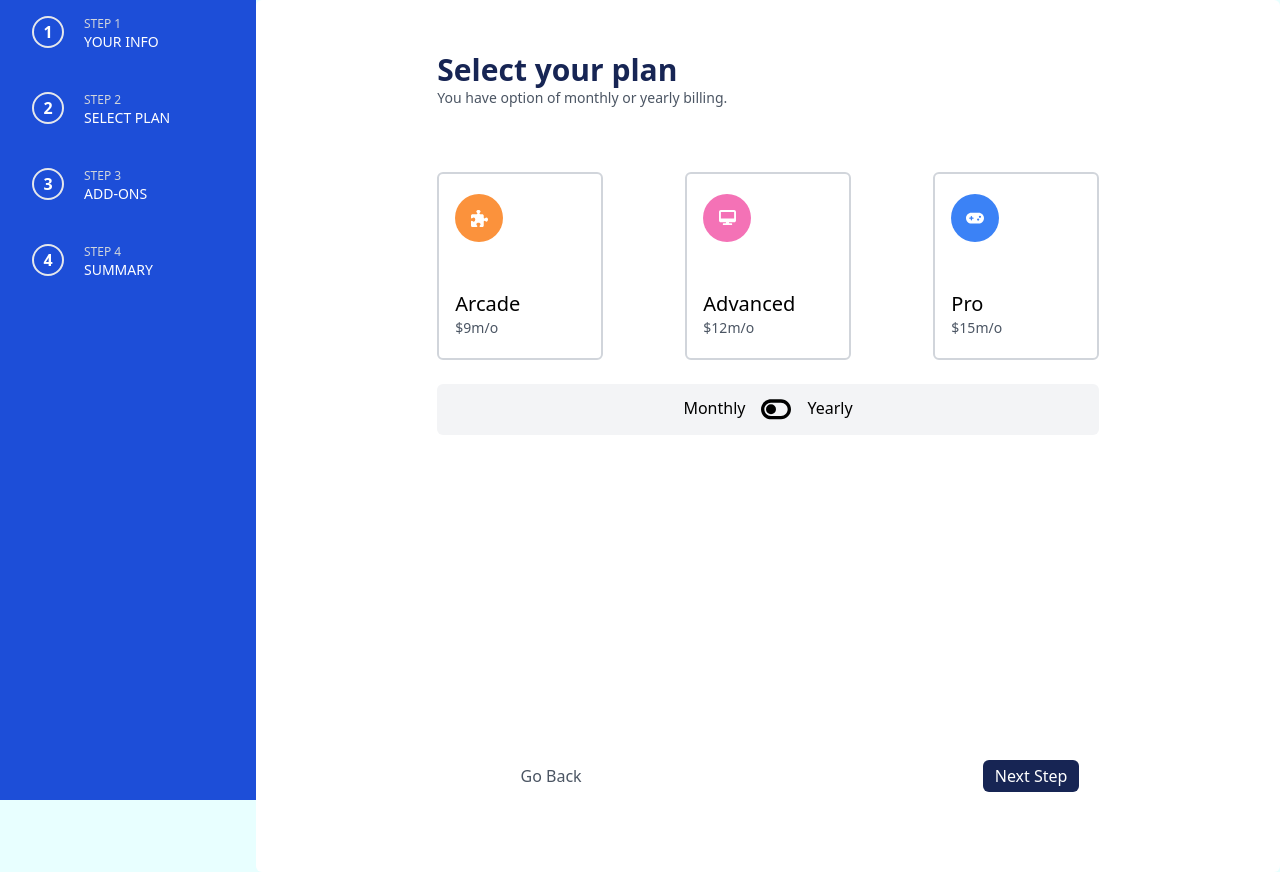
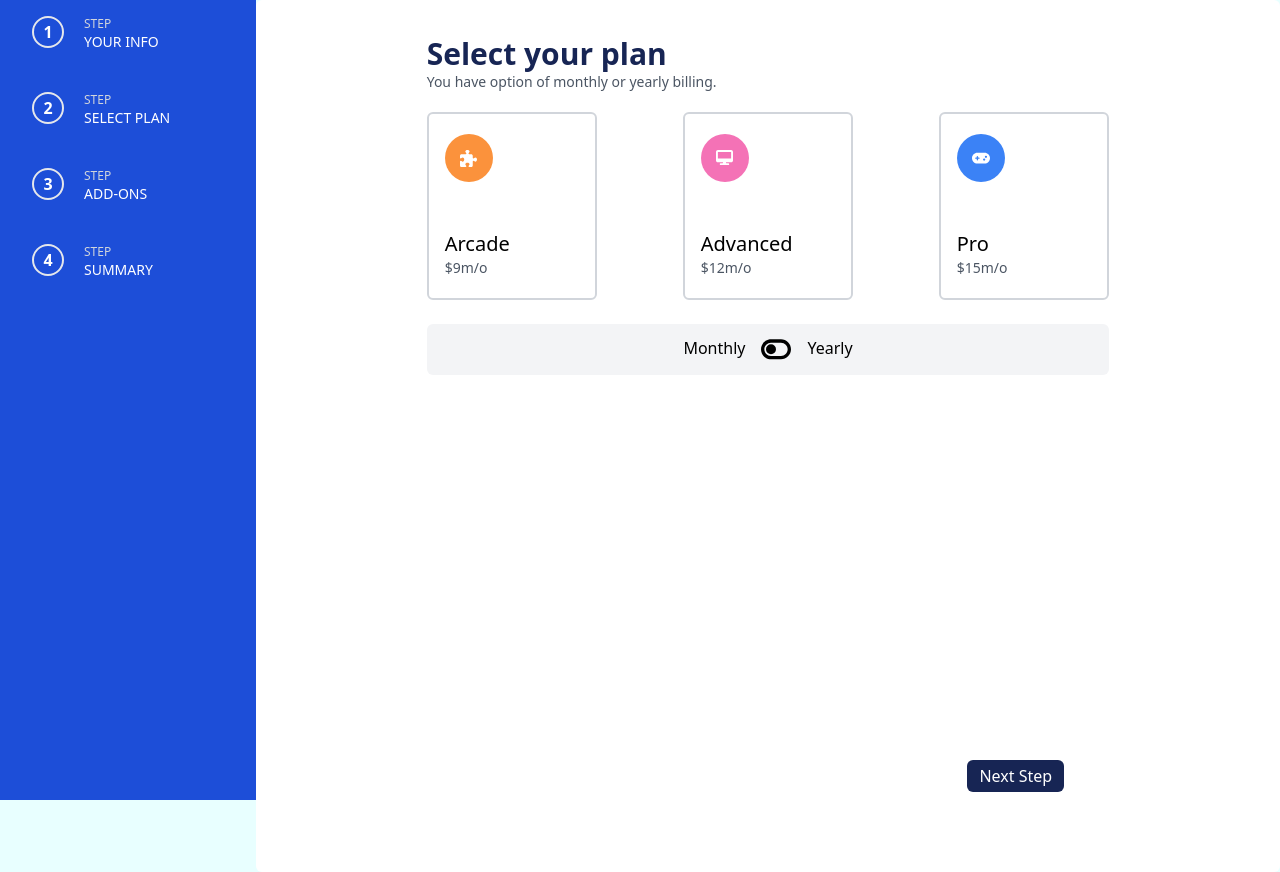
Before and after one commit to yashgupta2000/stepper-assignment, a React (Create React App) app: page /select-plan in a window 1280 px wide. Built offline with nearby package versions, Linux system fonts and the light colour scheme.

Commit message:
side bar & footer navigation

```diff
--- a/src/components/AddOns.js
+++ b/src/components/AddOns.js
@@ -31,7 +31,7 @@ export default function AddOns() {
 
     useEffect(() => {
         const selectedIds = reduxSelectedAddOns.map((item) => item.id);
-        console.log('selected IDS', selectedIds);
+        // console.log('selected IDS', selectedIds);
         // dispatchAddOns(selectAddOns(selectedIds));
         if (reduxSelectedAddOns.length > 0) {
             setSelectCard(selectedIds);
--- a/src/components/Footer.js
+++ b/src/components/Footer.js
@@ -1,49 +1,71 @@
 import React from 'react';
 import { useNavigate } from 'react-router-dom';
 import { checkValidate } from '../utils/validate';
-import { useSelector } from 'react-redux';
+import { useDispatch, useSelector } from 'react-redux';
+import { formDetails } from '../utils/userDestilsSlice';
+import { setFormIndex } from '../utils/formsSlice';
 
-export default function Footer({ formIndex, name, email, phone, setError }) {
+export default function Footer({ name, email, phone, setError }) {
     const navigate = useNavigate();
+    const dispatch = useDispatch();
+
 
 
     const selectedPlan = useSelector((store) => store.selectPlan.plan);
-    const selectedBilling = useSelector((store) => store.selectPlan.billing);
+    // const selectedBilling = useSelector((store) => store.selectPlan.billing);
     const selectedAddOns = useSelector((store) => store.addOns.addOns);
-    // console.log(`check` + selectedAddOns);
+    const formIndex = useSelector((store) => store.form.formIndex);
+    console.log(`formIndex` + formIndex);
 
     const handleNextStep = () => {
 
         if (formIndex === 1) {
             const error = checkValidate(name.current.value, email.current.value, phone.current.value);
-            console.log(error);
+            // console.log(error);
             if (error) {
                 setError(error)
             }
             else {
+                const userData = { name: name.current.value, email: email.current.value, phone: phone.current.value };
+                dispatch(formDetails({ userData }));
+                dispatch(setFormIndex(2));
+
                 navigate('/select-plan');
             }
         } else if (formIndex === 2) {
             if (selectedPlan == null) {
                 alert('Select at leat 1 plan!')
             }
-            else (
+            else {
+                dispatch(setFormIndex(3));
                 navigate('/add-ons')
-            )
+            }
 
         } else if (formIndex === 3) {
             if (selectedAddOns.length == 0) {
                 alert('Select at least 1 add on')
             }
             else {
+                dispatch(setFormIndex(4));
                 navigate('/summary');
             }
 
         }
     };
     const handleGoBack = () => {
-        navigate(-1);
+
+        if (formIndex === 2) {
+            dispatch(setFormIndex(1));
+            navigate('/');
+        } else if (formIndex === 3) {
+            dispatch(setFormIndex(2));
+            navigate('/select-plan');
+        } else if (formIndex === 4) {
+            dispatch(setFormIndex(3));
+            navigate('/add-ons');
+        }
     };
+
     return (
         <div className="flex justify-around  bg-white py-2  w-full fixed bottom-0  md:w-full lg:w-3/4 right-0 ">
             <button onClick={handleGoBack} className="text-gray-600">{formIndex === 1 ? null : 'Go Back'}</button>
--- a/src/components/SelectPlan.js
+++ b/src/components/SelectPlan.js
@@ -62,11 +62,11 @@ export default function SelectPlan() {
     const selectedBilling = useSelector((store) => store.selectPlan.billing);
     return (
         <div className='flex flex-col h-screen'>
-            <div className='flex-grow overflow-y-auto p-4'>
+            <div className='flex-grow overflow-y-auto '>
                 <Heading text="Select your plan" />
                 <SubHeading text="You have option of monthly or yearly billing." />
 
-                <div className='  flex justify-between m-auto mt-16 gap-4 flex-wrap w-full md:w-2/3 lg:w-2/3 px-4 lg:px-0'>
+                <div className='  flex justify-between m-auto mt-5 gap-4 flex-wrap w-full md:w-2/3 lg:w-2/3 px-4 lg:px-0'>
 
                     {
                         Datas?.map((item) => (
@@ -91,7 +91,7 @@ export default function SelectPlan() {
                         ))
                     }
                 </div>
-                <div className='flex w-2/3 justify-center gap-4 m-auto rounded-md p-3 bg-gray-100   mt-6'>
+                <div className='flex w-2/3 justify-center gap-4 m-auto rounded-md p-3 bg-gray-100 mb-6   mt-6'>
                     <p className='font-medium'>Monthly</p>
                     {selectedBilling === 'Monthly' ?
                         <svg onClick={toggleBilling} xmlns="http://www.w3.org/2000/svg" width={30} viewBox="0 0 576 512"><path d="M384 128c70.7 0 128 57.3 128 128s-57.3 128-128 128l-192 0c-70.7 0-128-57.3-128-128s57.3-128 128-128l192 0zM576 256c0-106-86-192-192-192L192 64C86 64 0 150 0 256S86 448 192 448l192 0c106 0 192-86 192-192zM192 352a96 96 0 1 0 0-192 96 96 0 1 0 0 192z" /></svg>
--- a/src/components/Sidebar.js
+++ b/src/components/Sidebar.js
@@ -1,63 +1,79 @@
 import React from 'react'
-import { Link } from 'react-router-dom'
+import { useDispatch, useSelector } from 'react-redux';
+import { Link, useNavigate } from 'react-router-dom'
+import { setFormIndex } from '../utils/formsSlice';
 
 export default function Sidebar() {
+
+    const navigate = useNavigate();
+    const dispatch = useDispatch();
+
+    const userDetails = useSelector((store) => store.details.userDetails);
+    const selectedPlan = useSelector((store) => store.selectPlan.plan);
+    const selectedAddOns = useSelector((store) => store.addOns.addOns);
+    const reduxFormIndex = useSelector((store) => store.form.formIndex);
+
+
+
+    // const handleNavigation = (formIndex) => {
+    //     if (formIndex === 1) {
+    //         navigate('/');
+    //     } else if (formIndex === 2) {
+    //         if (!userDetails.name || !userDetails.email || !userDetails.phone) {
+    //             alert('Please fill in your details to proceed!');
+    //         } else {
+    //             navigate('/select-plan');
+    //         }
+    //     } else if (formIndex === 3) {
+    //         if (!selectedPlan) {
+    //             alert('Please select a plan to proceed!');
+    //         } else {
+    //             navigate('/add-ons');
+    //         }
+    //     } else if (formIndex === 4) {
+    //         if (selectedAddOns.length === 0) {
+    //             alert('Please select at least one add-on to proceed!');
+    //         } else {
+    //             navigate('/summary');
+    //         }
+    //     }
+    // };
+
+    const Datas = [{ step: 1, description: 'YOUR INFO', path: '/' },
+    { step: 2, description: 'SELECT PLAN', path: '/select-plan' },
+    { step: 3, description: 'ADD-ONS', path: '/add-ons' },
+    { step: 4, description: 'SUMMARY', path: '/summary' },
+
+    ]
+
+    const handleStepClick = (item) => {
+        if (item.step <= reduxFormIndex) {
+            dispatch(setFormIndex(item.step));
+            navigate(item.path);
+
+        }
+    }
+
     return (
         <div className="bg-blue-700 lg:h-screen lg:w-3/12 rounded-md sm:w-full sm:h-1/3 sm:rounded-none">
 
             <div className='mb-7 pt-4 flex lg:flex-col md:flex-row sm:flex-row  w-full justify-around  '>
-                <div className="flex flex-col lg:flex-row md:flex-col sm:flex-col lg:ml-8 ml:0 gap-5 mb-10 justify-start ">
+                {
+                    Datas.map((item) => (
+                        <div className="flex flex-col lg:flex-row md:flex-col sm:flex-col lg:ml-8 ml:0 gap-5 mb-10 justify-start ">
 
-                    <Link to='/' className="w-8 h-8 flex  items-center justify-center rounded-full border-2 border-white-500     text-white font-bold">
-                        1
-                    </Link>
+                            <button onClick={() => handleStepClick(item)} className="w-8 h-8 flex  items-center justify-center rounded-full border-2 border-white-500     text-white font-bold">
+                                {item.step}
+                            </button>
 
 
-                    <div className='sm:hidden md:hidden lg:block hidden '>
-                        <p className="text-xs text-gray-300  text-left">STEP 1</p>
-                        <p className="text-sm text-white font-medium text-left">YOUR INFO</p>
-                    </div>
-                </div>
-
-
-                <div className='flex flex-col lg:flex-row md:flex-col sm:flex-col lg:ml-8 ml:0 gap-5 mb-10 items-start'>
-                    <Link to='select-plan' class="w-8 h-8 flex items-center justify-center rounded-full border-2 border-white-500 text-white font-bold">
-                        2
-                    </Link>
-                    <div className='sm:hidden md:hidden lg:block hidden'>
-                        <p className='text-xs text-gray-300  text-left'>STEP 2</p>
-                        <p className='text-sm font-medium text-white text-left'>SELECT PLAN</p>
-
-                    </div>
-
-
-                </div>
-
-                <div className='flex flex-col lg:flex-row md:flex-col sm:flex-col lg:ml-8 ml:0 gap-5 mb-10 items-start'>
-                    <Link to='add-ons' class="w-8 h-8 flex items-center justify-center rounded-full border-2 border-white-500 text-white font-bold">
-                        3
-                    </Link>
-                    <div className='sm:hidden md:hidden lg:block hidden'>
-                        <p className='text-xs text-gray-300 text-left'>STEP 3</p>
-                        <p className='text-sm font-medium text-white text-left'>ADD-ONS</p>
-
-                    </div>
-
-
-                </div>
-
-                <div className='flex flex-col lg:flex-row md:flex-col sm:flex-col lg:ml-8 ml:0 gap-5 mb-10 items-start'>
-                    <Link to='summary' class="w-8 h-8 flex items-center justify-center rounded-full border-2 border-white-500 text-white font-bold">
-                        4
-                    </Link>
-                    <div className='sm:hidden md:hidden lg:block hidden'>
-                        <p className='text-xs text-gray-300  text-left'>STEP 4</p>
-                        <p className='text-sm font-medium text-white text-left'>SUMMARY</p>
-
-                    </div>
-
-
-                </div>
+                            <div className='sm:hidden md:hidden lg:block hidden '>
+                                <p className="text-xs text-gray-300  text-left">STEP </p>
+                                <p className="text-sm text-white font-medium text-left">{item.description}</p>
+                            </div>
+                        </div>
+                    ))
+                }
             </div>
         </div>
 
--- /dev/null
+++ b/src/utils/formsSlice.js
@@ -0,0 +1,16 @@
+import { createSlice } from '@reduxjs/toolkit';
+
+const formsSlice = createSlice({
+    name: 'form',
+    initialState: {
+      formIndex: 1,
+    },
+    reducers: {
+      setFormIndex: (state, action) => {
+        state.formIndex = action.payload;
+      },
+    },
+  });
+
+  export const { setFormIndex } = formsSlice.actions;
+  export default formsSlice.reducer;
--- /dev/null
+++ b/src/utils/userDestilsSlice.js
@@ -0,0 +1,17 @@
+import { createSlice } from "@reduxjs/toolkit";
+
+const userDetailsSlice = createSlice({
+    name: 'details',
+    initialState: {
+        userDetails: {}
+    }
+    ,
+    reducers: {
+        formDetails: (state, action) => {
+            // console.log("Payload received:", action.payload);
+            state.userDetails = action.payload.userData;;
+        }
+    }
+})
+export const { formDetails } = userDetailsSlice.actions;
+export default userDetailsSlice.reducer;
```
Also changed, not shown: src/components/PersonalInfo.js (+14 -2 lines), src/components/Summary.js (+0 -10 lines), src/pages/Wrapper.js (+7 -12 lines), src/utils/appStore.js (+8 -4 lines).
